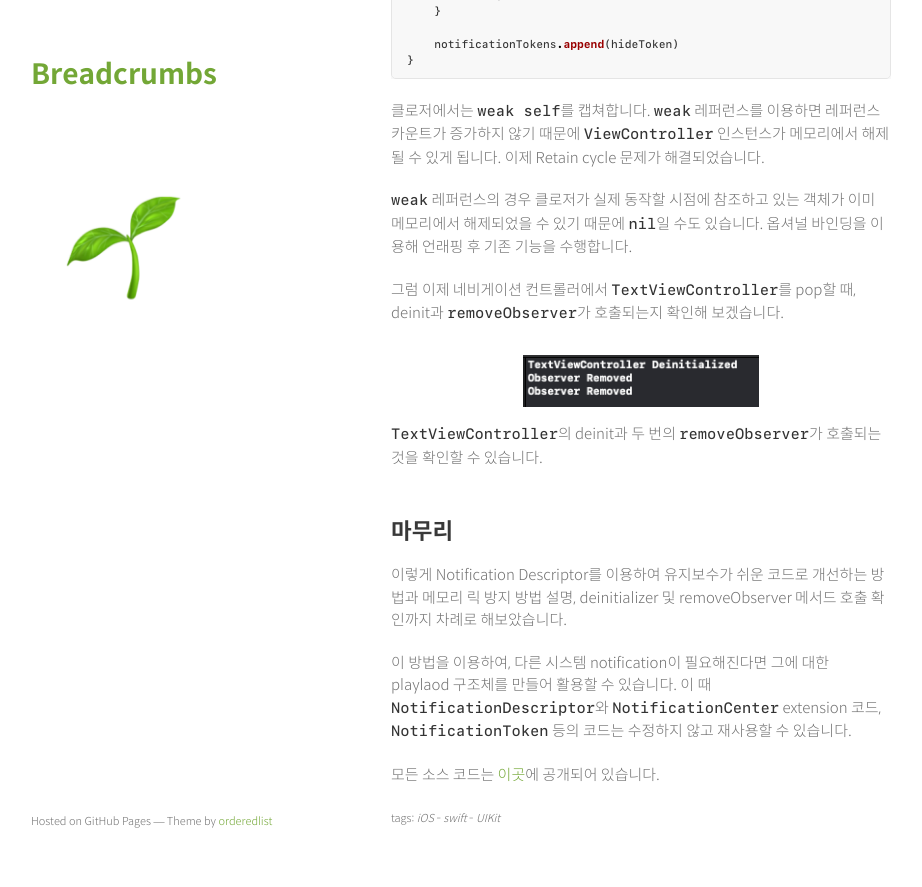
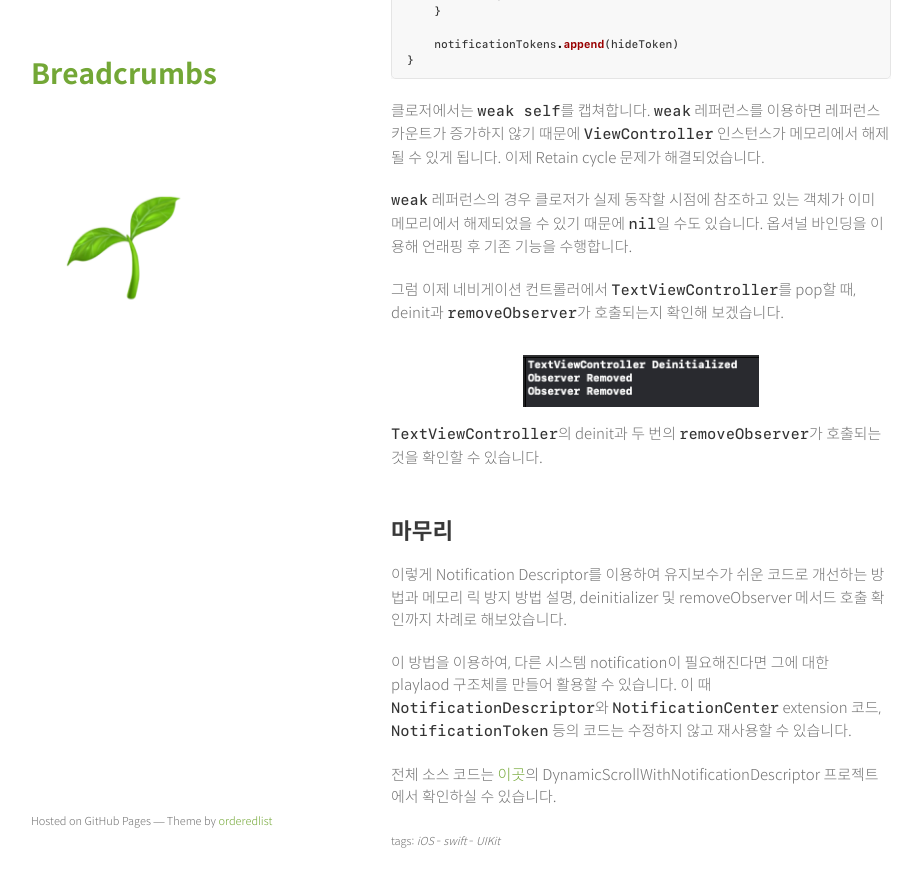
Before and after one commit to seizze/seizze.github.io, a Jekyll site: the page built from _posts/2019-11-29-iOS의-Notification-Center-확장,-그리고-Retain-Cycle-피하기.md, in a window 1280 px wide and 900 px high, scrolled down 8191 px. Shown: the top 887 px of the window, without its empty margins (179-1101 px from the left). Built offline with Jekyll 4.4.1, drawn with Linux system fonts in a browser that asks for light colours.

Commit message:
Update github repository links

```diff
--- a/_posts/2019-11-29-iOS의-Notification-Center-확장,-그리고-Retain-Cycle-피하기.md
+++ b/_posts/2019-11-29-iOS의-Notification-Center-확장,-그리고-Retain-Cycle-피하기.md
@@ -357,11 +357,11 @@
 
 이 방법을 이용하여, 다른 시스템 notification이 필요해진다면 그에 대한 playlaod 구조체를 만들어 활용할 수 있습니다. 이 때  `NotificationDescriptor`와 `NotificationCenter` extension 코드, `NotificationToken` 등의 코드는 수정하지 않고 재사용할 수 있습니다.
 
-모든 소스 코드는 [이곳][github]에 공개되어 있습니다.
+전체 소스 코드는 [이곳][github]의 DynamicScrollWithNotificationDescriptor 프로젝트에서 확인하실 수 있습니다.
 
 [dynamic-scrollview]: https://seizze.github.io/2019/11/17/iOS에서-키보드에-동적인-스크롤뷰-만들기.html
 [swift-talk]: https://talk.objc.io/episodes/S01E27-typed-notifications-part-1
 [medium]: https://medium.com/@shenghuawu/observe-ios-keyboard-notifications-a49323813656
 [wiki-payload]: https://ko.wikipedia.org/wiki/페이로드_(컴퓨팅)
 [addObserver]: https://developer.apple.com/documentation/foundation/notificationcenter/1411723-addobserver
-[github]: https://github.com/seizze
+[github]: https://github.com/seizze/sample-projects-for-blog
```
Also changed, not shown: _posts/2019-11-17-iOS에서-키보드에-동적인-스크롤뷰-만들기.md (+2 -2 lines).
